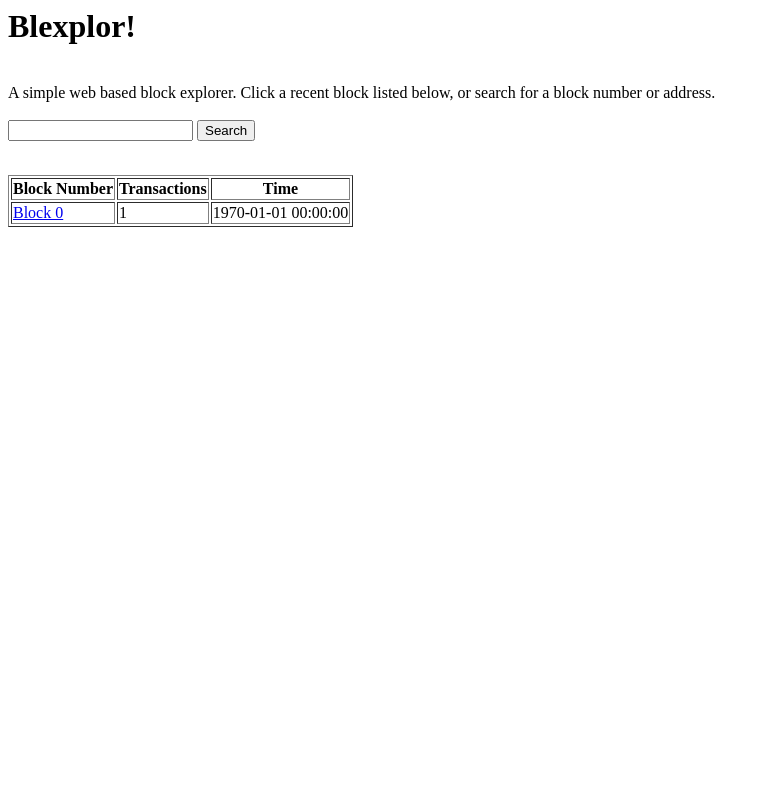
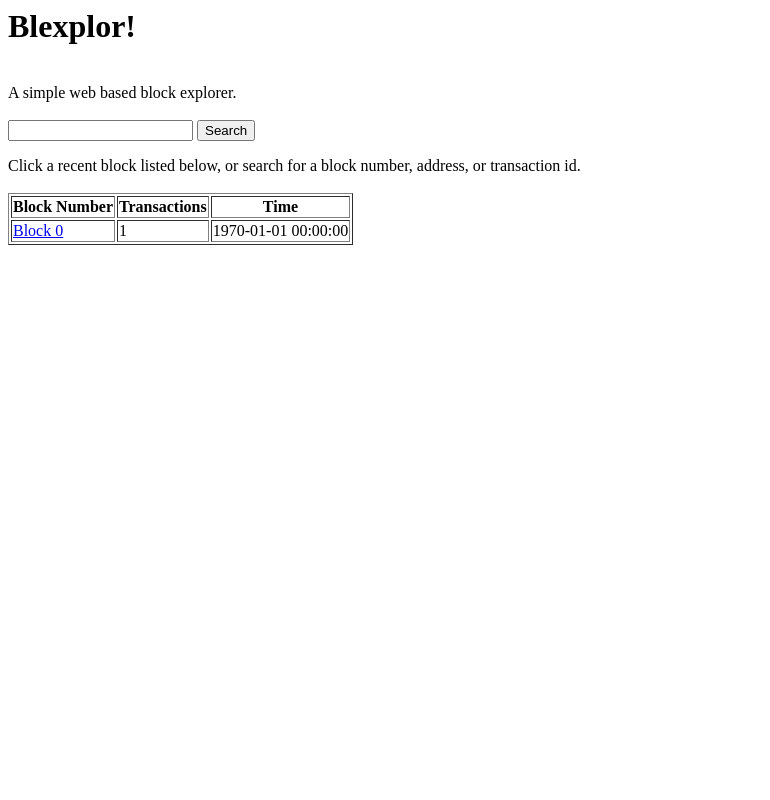
Before and after one commit to marzig76/blexplor-web, a Django app: page / in a window 1280 px wide. Shown: the whole page, without its empty margins (0-770 px from the left). Run offline with Django 3.2, Linux system fonts and the light colour scheme; tables that the repository leaves empty hold one stand-in row (values such as "Sample post").

Commit message:
changed some verbiage on the main page template

```diff
--- a/blexplor_web/templates/blexplor_web/index.html
+++ b/blexplor_web/templates/blexplor_web/index.html
@@ -7,13 +7,14 @@
 
 <h1>Blexplor!</h1>
 <br />
-A simple web based block explorer.  Click a recent block listed below, or search for a block number or address.
+A simple web based block explorer.
 <br /><br />
 <form method='GET' action='search/'>
   <input name='search' type='text'>
   <input type='submit' value='Search'>
 </form>
-<br />
+Click a recent block listed below, or search for a block number, address, or transaction id.
+<br /><br />
 <table border=1>
   <th>Block Number</th>
   <th>Transactions</th>
```
